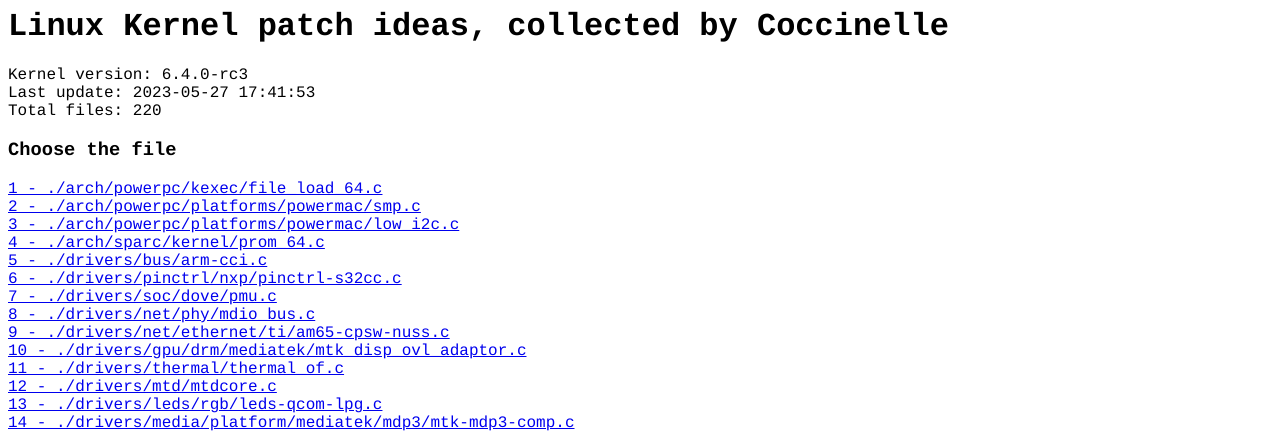
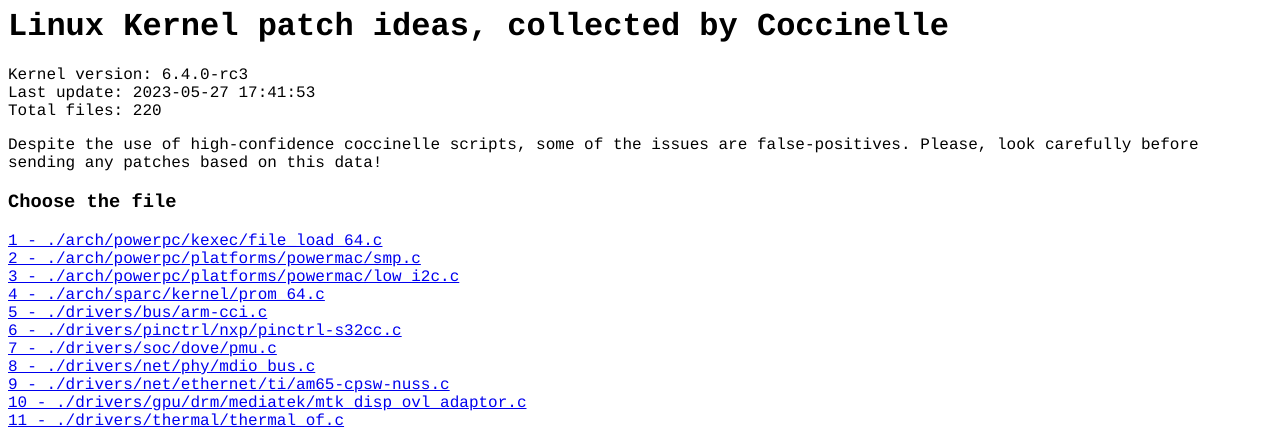
Before and after one commit to ivanorlov2206/patchideas, a Flask app: page / in a window 1280 px wide. Shown: the top 431 px of the page. Run offline with Flask 3, Linux system fonts and the light colour scheme; data comes from the database, SQL or seed files in the repository.

Commit message:
Update index

```diff
--- a/app/templates/index.html
+++ b/app/templates/index.html
@@ -15,6 +15,9 @@
 			Last update: {{last_update}}<br>
 			Total files: {{count}}<br>
 		</div>
+		<p>
+			Despite the use of high-confidence coccinelle scripts, some of the issues are false-positives. Please, look carefully before sending any patches based on this data!
+		</p>
 		<h3>Choose the file</h3>
 		{% for issue in issues %}
 			<a href="/view?id={{issue[0]}}">{{issue[0]}} - {{issue[1]}}</a><br>
```
